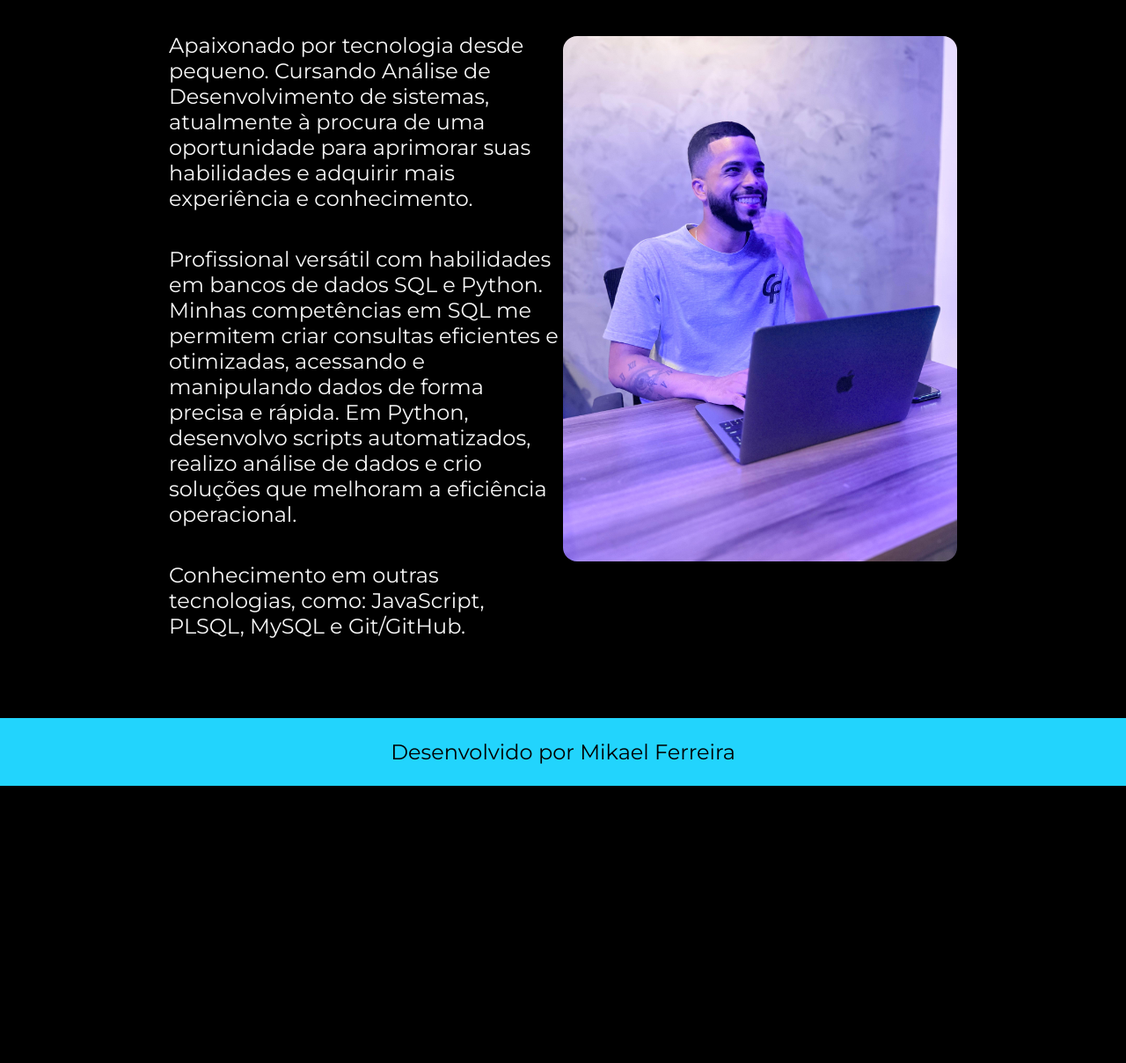
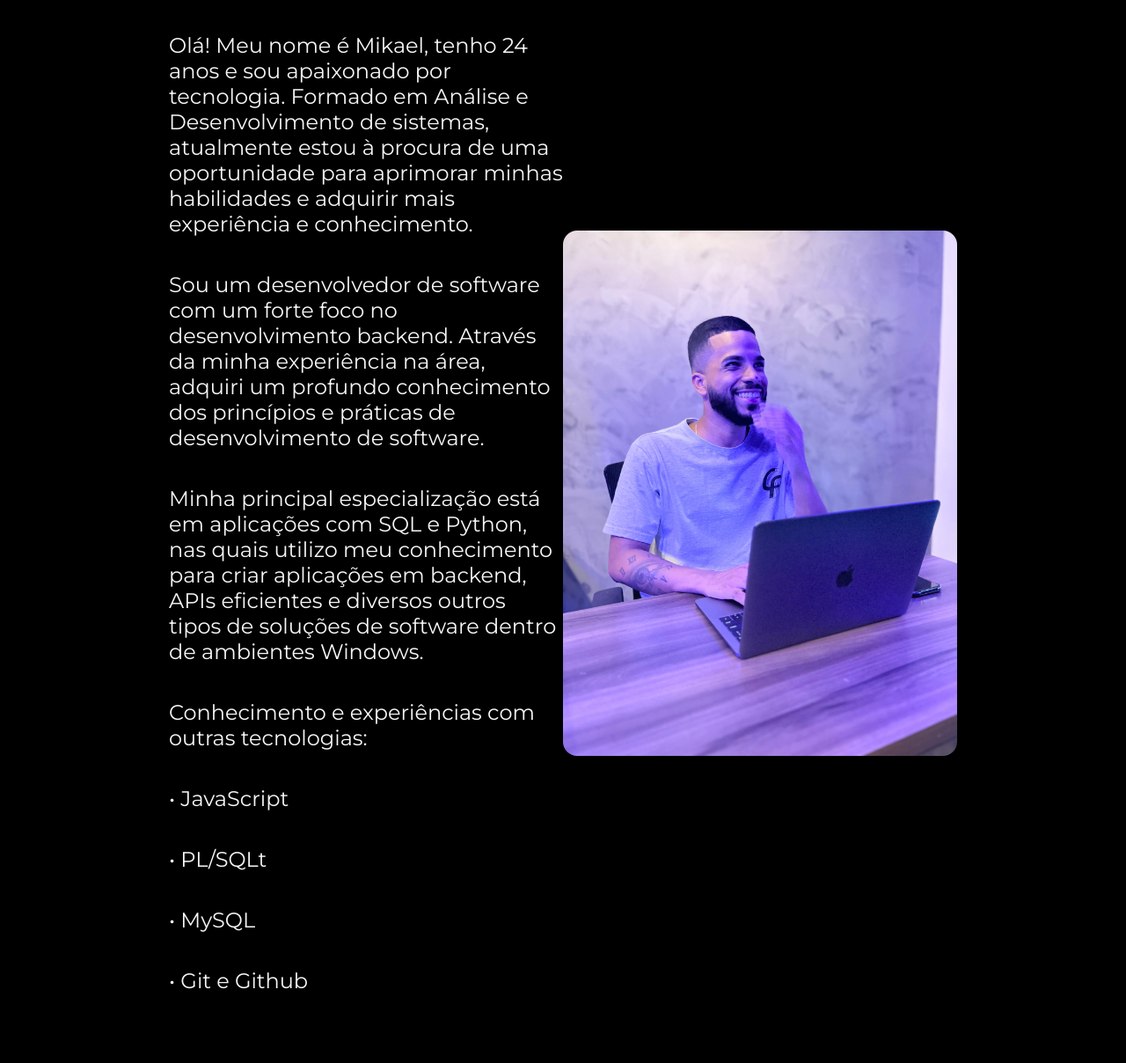
Before and after one commit to MikaelSouzafr/sobre-mim, a plain HTML site: page about.html in a window 1280 px wide. Shown: the part 192-1400 px from the top of the page at 88% size. Before the commit the page ends 1085 px from the top, so only its background shows below. Drawn offline with nearby package versions, Linux system fonts and the light colour scheme.

Commit message:
Atualizando o sobre mim

```diff
--- a/about.html
+++ b/about.html
@@ -17,11 +17,16 @@
    <main class="apresentacao">
         <section class="apresentacao_conteudo">
             <h1 class="apresentacao_titulo">Sobre mim</h1>
-            <P class="apresentacao_texto">Apaixonado por tecnologia desde pequeno. Cursando Análise de Desenvolvimento de sistemas, atualmente à procura de uma oportunidade para aprimorar suas habilidades e adquirir mais experiência e conhecimento.
+            <P class="apresentacao_texto"> Olá! Meu nome é Mikael, tenho 24 anos e sou apaixonado por tecnologia. Formado em Análise e Desenvolvimento de sistemas, atualmente estou à procura de uma oportunidade para aprimorar minhas habilidades e adquirir mais experiência e conhecimento.</P>
+            <P class="apresentacao_texto">Sou um desenvolvedor de software com um forte foco no desenvolvimento backend. Através da minha experiência na área, adquiri um profundo conhecimento dos princípios e práticas de desenvolvimento de software.
             </P>
-            <P class="apresentacao_texto">Profissional versátil com habilidades em bancos de dados SQL e Python. Minhas competências em SQL me permitem criar consultas eficientes e otimizadas, acessando e manipulando dados de forma precisa e rápida. Em Python, desenvolvo scripts automatizados, realizo análise de dados e crio soluções que melhoram a eficiência operacional.
+            <P class="apresentacao_texto">Minha principal especialização está em aplicações com SQL e Python, nas quais utilizo meu conhecimento para criar aplicações em backend, APIs eficientes e diversos outros tipos de soluções de software dentro de ambientes Windows.
             </P>
-            <P class="apresentacao_texto">Conhecimento em outras tecnologias, como: JavaScript, PLSQL, MySQL e Git/GitHub.
+            <P class="apresentacao_texto">Conhecimento e experiências com outras tecnologias:
+                <p class="apresentacao_texto">• JavaScript</p>
+                <p class="apresentacao_texto">• PL/SQLt</p>
+                <p class="apresentacao_texto">• MySQL</p>
+                <p class="apresentacao_texto">• Git e Github</p>
             </P>
         </section>
         <img class="img_mikael" src="img/Mikael-2.jpeg" alt="Foto do Mikael Ferreira">
```
